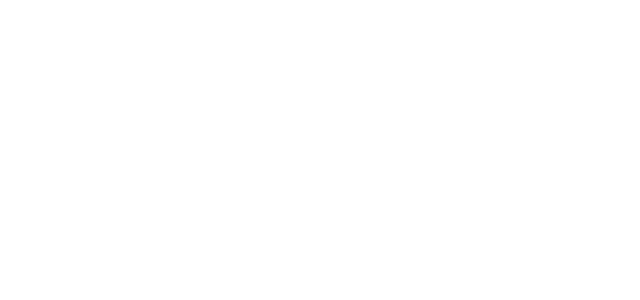
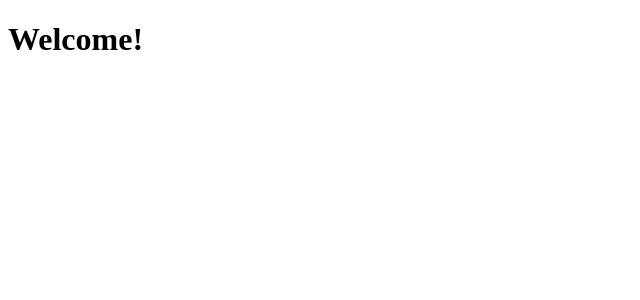
Before and after one commit to lyoon-tcs/react-components, a React (Create React App) app: page / in a window 1280 px wide. Shown: the top 300 px of the page, without its empty margins (0-640 px from the left). Built offline with nearby package versions, Linux system fonts and the light colour scheme.

Commit message:
fix: properly take props in Header component

```diff
--- a/src/components/Header.js
+++ b/src/components/Header.js
@@ -1,8 +1,8 @@
 // dependencies
 import React from 'react';
 
-const Header = () => {
-  return <h1 className="Header"></h1>;
+const Header = (props) => {
+  return <h1 className="Header">{props.title}</h1>;
 };
 
 export default Header;
```
